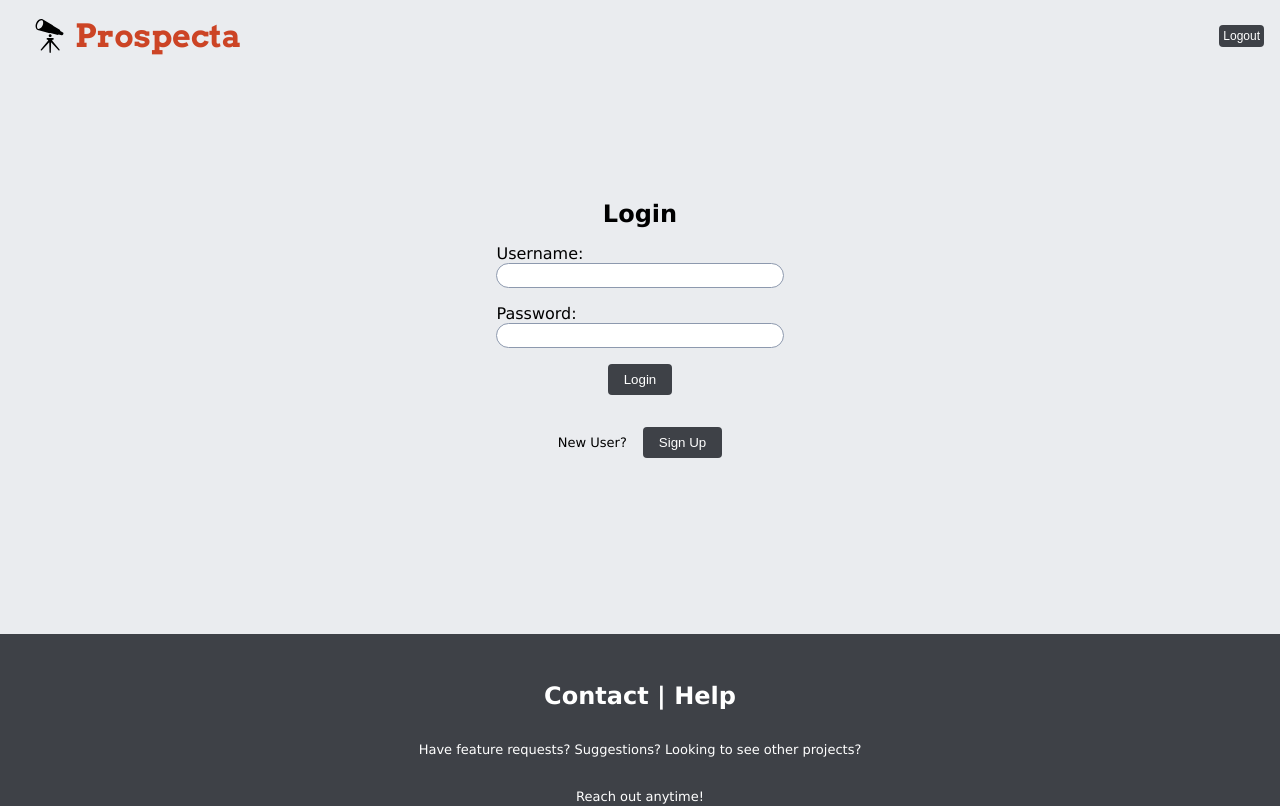
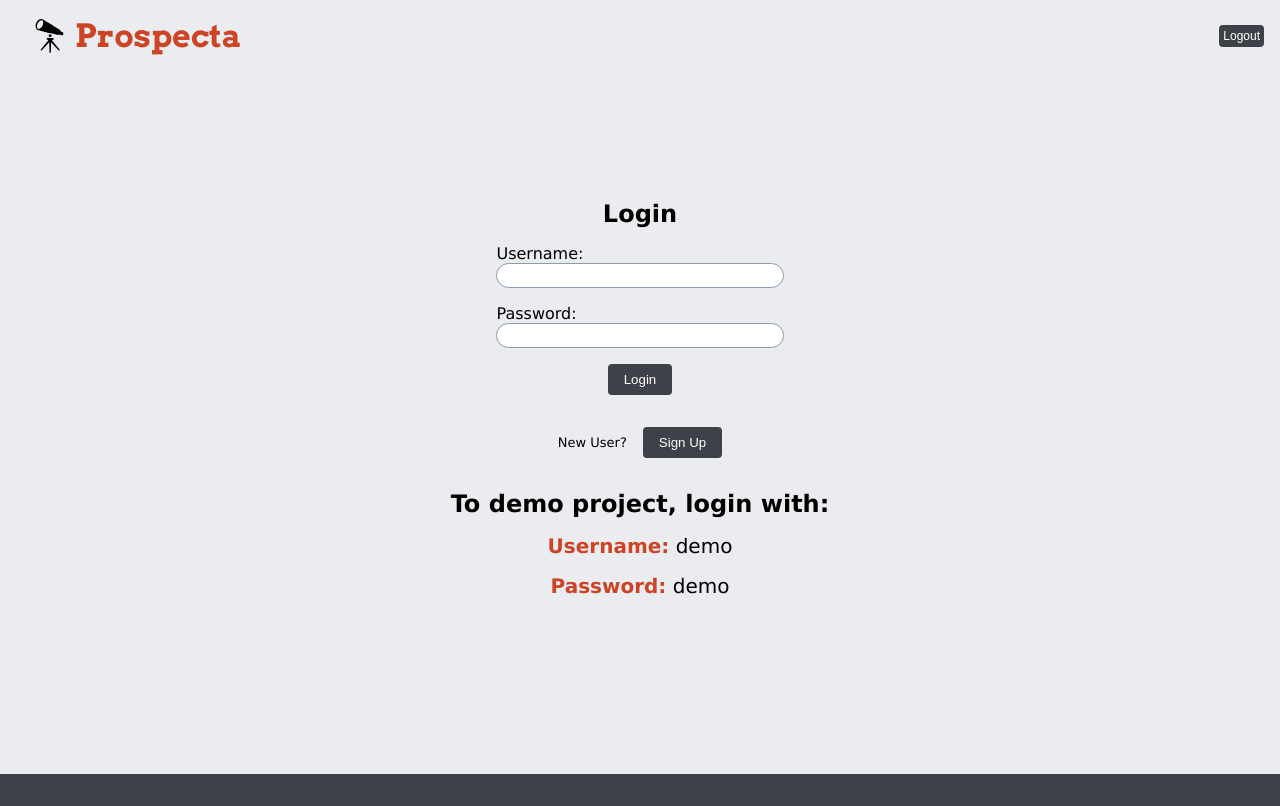
Before and after one commit to tmaxwell-96/prospecta-client, a React (Create React App) app: page / in a window 1280 px wide. Shown: the top 806 px of the page. Built offline with nearby package versions, Linux system fonts and the light colour scheme; no server answers; a web font is replaced by a local one.

Commit message:
Add demo user

```diff
--- a/src/components/Login/Login.jsx
+++ b/src/components/Login/Login.jsx
@@ -39,6 +39,15 @@ const Login = ({ handleLogin, submitted, errorMessage }) => {
           <button className="login-form__button"> Sign Up</button>
         </Link>
       </div>
+      <div className="login__demo-user">
+        <h2 className="login__heading-text">To demo project, login with:</h2>
+        <p className="login__text">
+          <span className="login__highlight">Username:</span> demo
+        </p>
+        <p className="login__text">
+          <span className="login__highlight">Password:</span> demo
+        </p>
+      </div>
       {errorMessage && isSubmitted && (
         <p className="error-message">{errorMessage}</p>
       )}
--- a/src/components/Login/Login.scss
+++ b/src/components/Login/Login.scss
@@ -54,4 +54,23 @@
     width: 100%;
     margin-top: 2rem;
   }
+
+  &__demo-user {
+    display: flex;
+    flex-direction: column;
+    align-items: center;
+    gap: 1rem;
+    margin-top: 2rem;
+  }
+
+  &__text {
+    @include tablet {
+      font-size: 1.25rem;
+    }
+  }
+
+  &__highlight {
+    color: $Prospecta-primary-cta;
+    font-weight: 600;
+  }
 }
```
